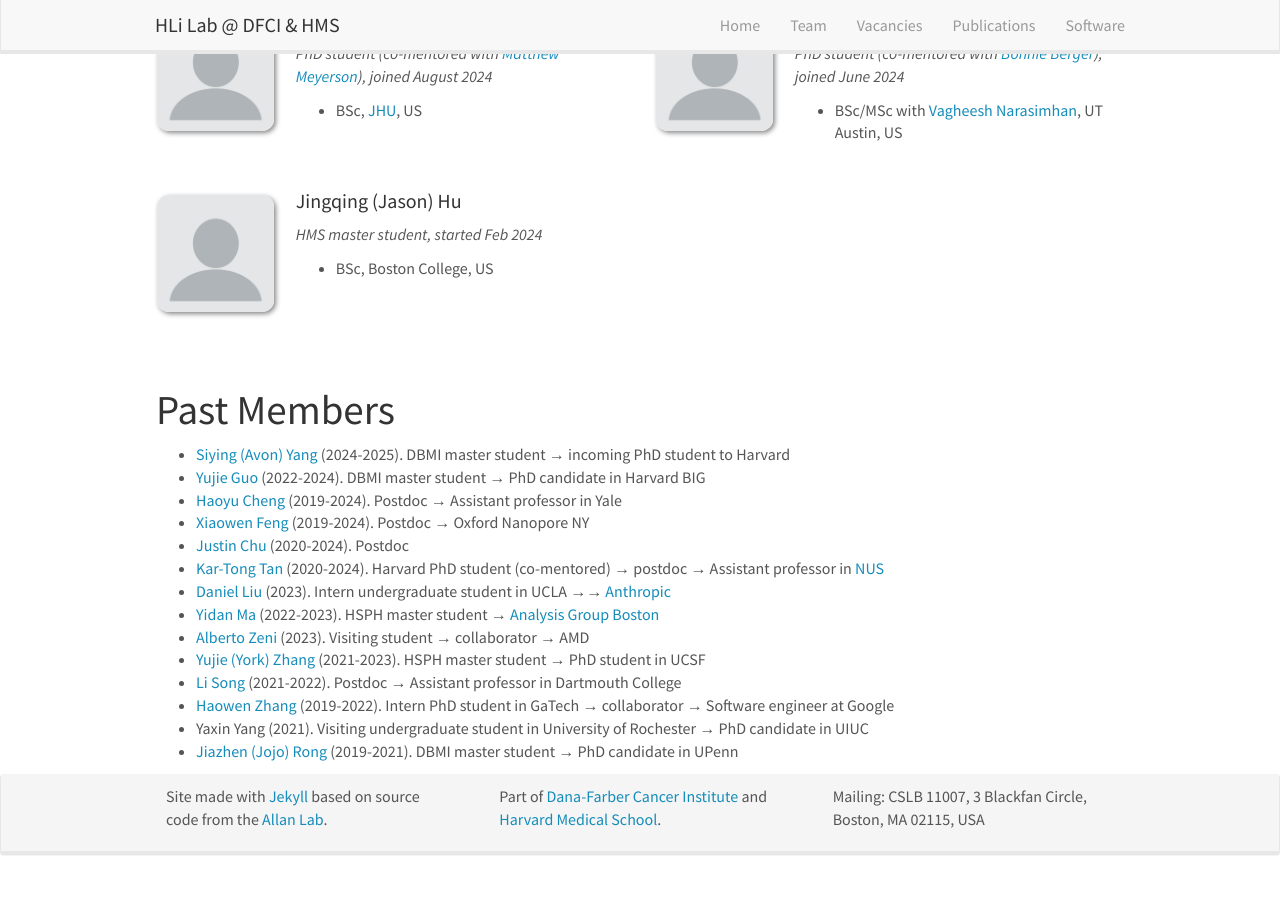
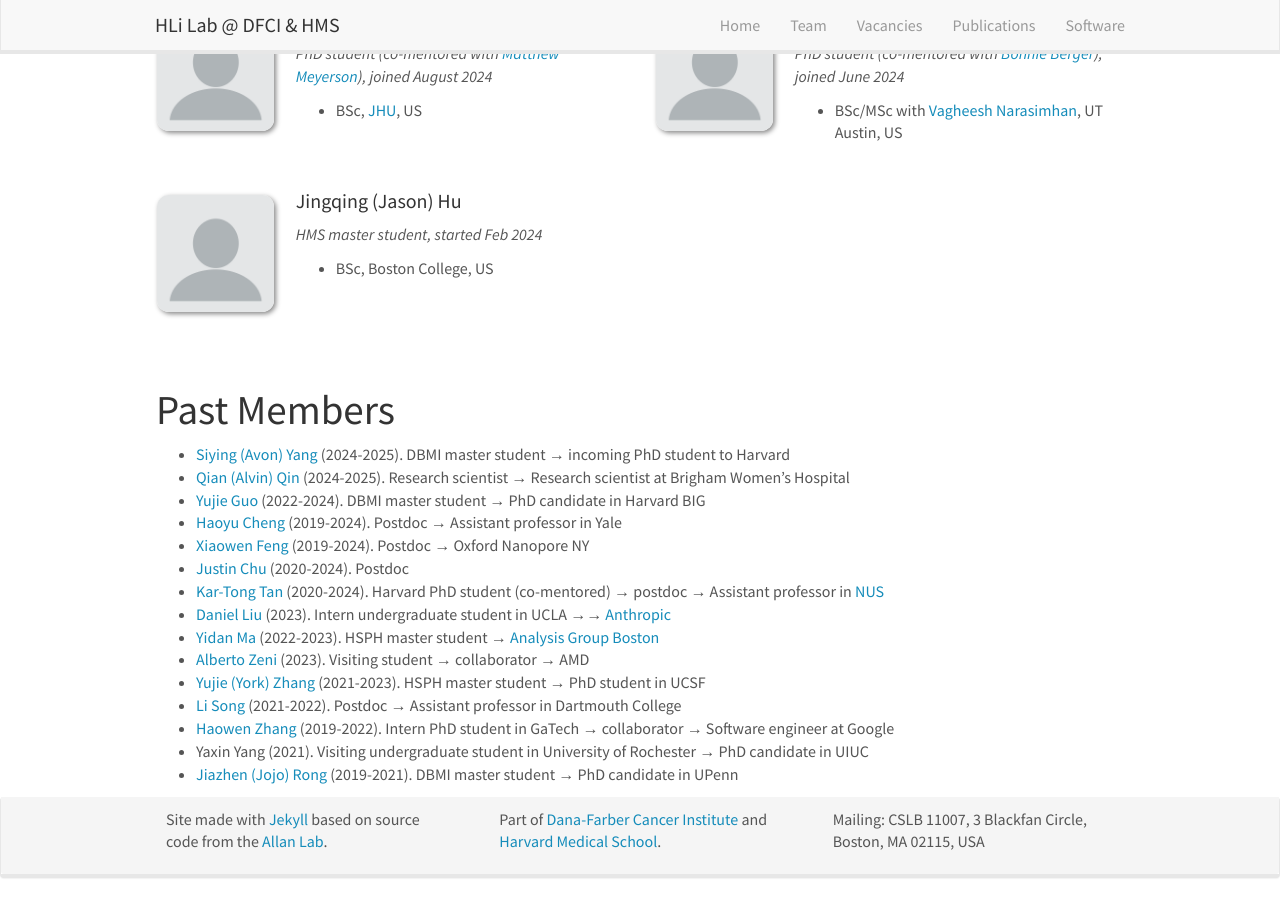
Before and after one commit to hlilab/hlilab.github.io, a Jekyll site: the page built from _pages/team.md, in a window 1280 px wide and 900 px high, scrolled down 680 px. Built offline with Jekyll 4.4.1, drawn with Linux system fonts in a browser that asks for light colours; nearby versions of some CDN libraries; before the commit the page ends 1557 px from its top, so only the background shows below that.

Commit message:
added Alvin

```diff
--- a/_pages/team.md
+++ b/_pages/team.md
@@ -75,6 +75,7 @@ permalink: /team/
 # Past Members
 
 * [Siying (Avon) Yang](https://www.linkedin.com/in/avon-yang-347096291/) (2024-2025). DBMI master student &#8594; incoming PhD student to Harvard
+* [Qian (Alvin) Qin](https://www.linkedin.com/in/qinqian/) (2024-2025). Research scientist &#8594; Research scientist at Brigham Women's Hospital
 * [Yujie Guo](https://www.linkedin.com/in/yujie-guo-9949841a2/) (2022-2024). DBMI master student &#8594; PhD candidate in Harvard BIG
 * [Haoyu Cheng](https://medicine.yale.edu/biomedical-informatics-data-science/profile/haoyu-cheng/) (2019-2024). Postdoc &#8594; Assistant professor in Yale
 * [Xiaowen Feng](https://www.linkedin.com/in/fca16af3/) (2019-2024). Postdoc &#8594; Oxford Nanopore NY
```
